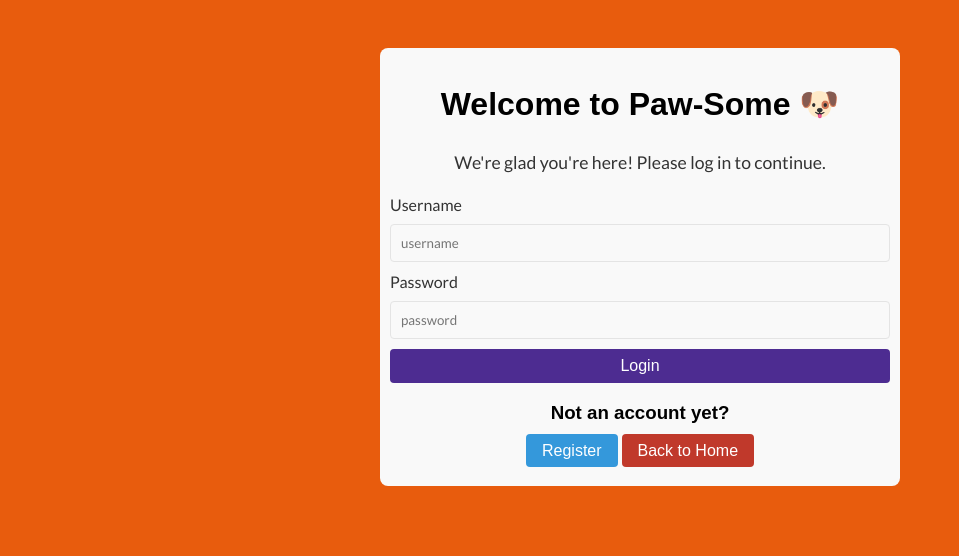
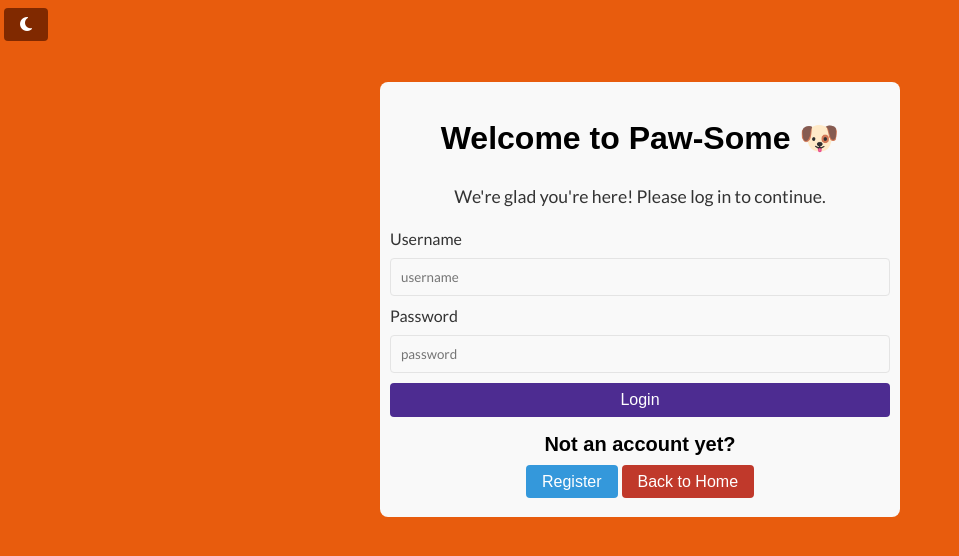
Before and after one commit to danfupo03/PAW-SOME, a PHP site: page /views/login.html in a window 1280 px wide. Shown: the top 556 px of the page, without its empty margins (0-959 px from the left). Run offline with PHP 8.4, Linux system fonts and the light colour scheme; some libraries are stand-ins or nearby versions.

Commit message:
feat(darkMode): add  darkmode to some pages

```diff
--- a/assets/css/styles.css
+++ b/assets/css/styles.css
@@ -18,6 +18,10 @@
 body {
   margin: 0;
   background-color: var(--background-color);
+}
+
+.body {
+  background-color: var(--primary);
 }
 
 h1,
@@ -402,7 +406,7 @@ a {
 
 /* Log-out */
 .log-out {
-  background-color: #f9f9f9;
+  background-color: var(--background-color);
   border-radius: 8px;
   text-align: center;
   margin: 0 auto;
--- a/assets/js/script.js
+++ b/assets/js/script.js
@@ -17,3 +17,18 @@ function darkMode() {
     button.classList.add("is-dark");
   }
 }
+
+const password = "password123";
+const username = "JohnDoe03";
+
+const form = document.querySelector("form");
+form.addEventListener("submit", (e) => {
+  e.preventDefault();
+  const passwordInput = document.querySelector('input[type="password"]');
+  const usernameInput = document.querySelector('input[type="text"]');
+  if (passwordInput.value === password && usernameInput.value === username) {
+    window.location.href = "index.html";
+  } else {
+    alert("Invalid username or password");
+  }
+});
--- a/views/login.html
+++ b/views/login.html
@@ -16,7 +16,12 @@
     <link defer rel="stylesheet" href="../assets/css/styles.css" />
     <link defer rel="stylesheet" href="../assets/css/variables.css" />
   </head>
-  <body style="background-color: #e85c0d">
+  <body class="body">
+    <div class="mt-3">
+      <a class="button is-dark ml-1" onclick="darkMode()" id="dark-mode"
+        ><i class="fa-solid fa-moon"></i
+      ></a>
+    </div>
     <section>
       <div class="container">
         <div class="form mt-5">
@@ -32,31 +37,13 @@
             <button class="button is-secondary" type="submit">Login</button>
           </form>
           <div class="mb-3">
-            <h3>Not an account yet?</h3>
+            <h1 class="title is-5">Not an account yet?</h1>
             <a class="button is-info" href="register.html">Register</a>
             <a class="button is-danger" href="index.html">Back to Home</a>
           </div>
         </div>
       </div>
     </section>
-    <script>
-      const password = "password123";
-      const username = "JohnDoe03";
-
-      const form = document.querySelector("form");
-      form.addEventListener("submit", (e) => {
-        e.preventDefault();
-        const passwordInput = document.querySelector('input[type="password"]');
-        const usernameInput = document.querySelector('input[type="text"]');
-        if (
-          passwordInput.value === password &&
-          usernameInput.value === username
-        ) {
-          window.location.href = "index.html";
-        } else {
-          alert("Invalid username or password");
-        }
-      });
-    </script>
+    <script src="../assets/js/script.js"></script>
   </body>
 </html>
```
Also changed, not shown: views/logout.html (+7 -3 lines).
